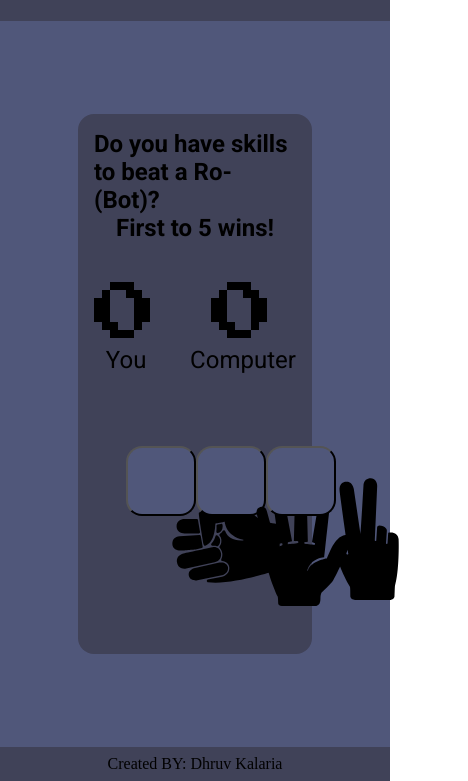
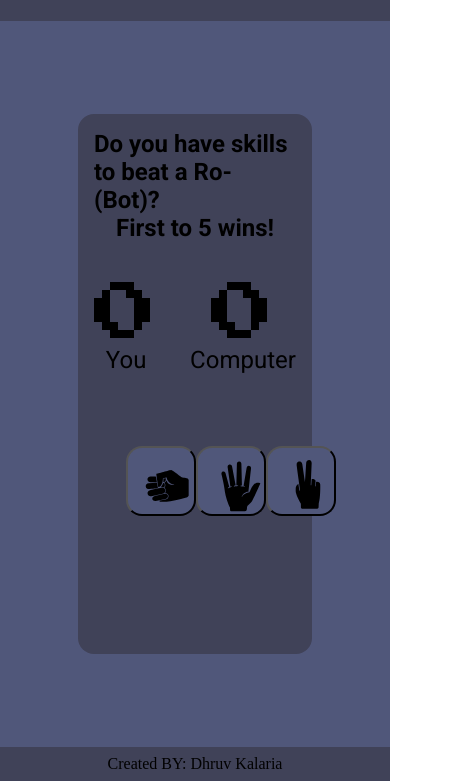
Before and after one commit to dbkalaria/Rock-Paper-Scissor, a plain HTML site: page index.html in a window 390 px wide. Shown: the part 63-844 px from the top of the page, 468 px wide, since content can reach past the window. Drawn offline with Linux system fonts and the light colour scheme.

Commit message:
img size update

```diff
--- a/style.css
+++ b/style.css
@@ -115,4 +115,9 @@ img {
     border-radius: 16px;
     background-color: #50577A;
 }
+    img {
+    width: 80px;
+    height: 80px;
 }
+
+}
```
